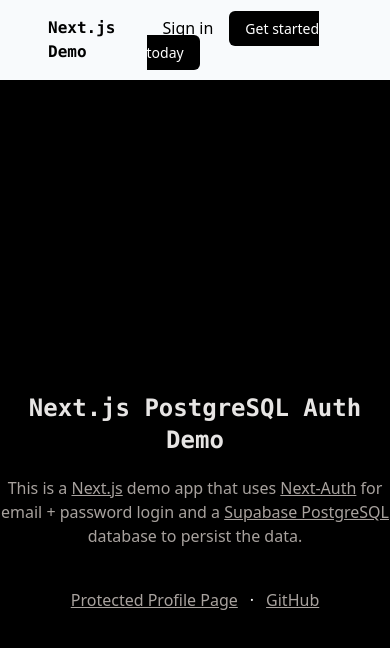
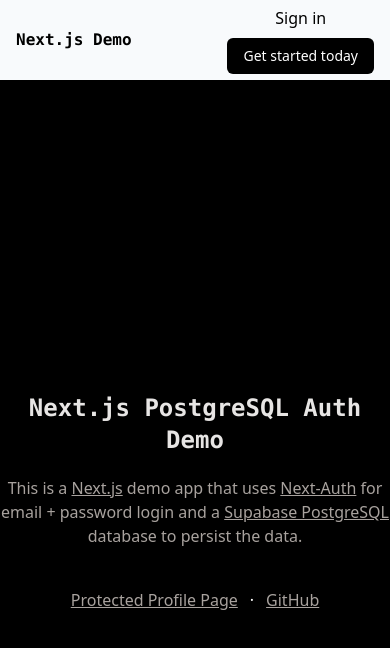
Before and after one commit to cgkaczenski/Nextjs-app-router-demo, a Next.js app: page / in a window 390 px wide. Shown: the top 648 px of the page. Built offline with nearby package versions, Linux system fonts and the light colour scheme; no server answers.

Commit message:
add hamburger menu and improve mobile phone style

```diff
--- a/package.json
+++ b/package.json
@@ -17,6 +17,7 @@
     "@types/react": "18.2.9",
     "@types/react-dom": "18.2.4",
     "bcryptjs": "^2.4.3",
+    "clsx": "^1.2.1",
     "eslint": "8.42.0",
     "eslint-config-next": "13.4.4",
     "jsonwebtoken": "^9.0.0",
--- a/src/components/navbar.tsx
+++ b/src/components/navbar.tsx
@@ -3,56 +3,79 @@
 import Link from "next/link";
 import { signOut } from "next-auth/react";
 import { useSession } from "next-auth/react";
+import { useState } from "react";
+import clsx from "clsx";
 
 export default function Navbar() {
   const { data: session } = useSession();
+  const [isOpen, setIsOpen] = useState(false);
 
   function logoutHandler() {
     signOut();
   }
 
+  const buttonClasses =
+    "rounded-md bg-black px-4 py-2 text-sm font-medium text-white hover:bg-opacity-50 focus:outline-none focus-visible:ring-2 focus-visible:ring-white focus-visible:ring-opacity-75";
+
   return (
-    <header className="sticky top-0 w-full shadow-md flex bg-slate-50 h-20 justify-between items-center px-12">
+    <header className="sticky top-0 w-full shadow-md flex bg-slate-50 h-20 justify-between items-center px-4 sm:px-12">
+      <div className="flex items-center space-x-4">
         <Link href="/" className="font-bold font-mono">
           Next.js Demo
         </Link>
-      <nav className="flex space-x-4">
+        {session && (
+          <Link
+            href="/dashboard"
+            className={clsx(buttonClasses, "hidden sm:block")}
+          >
+            Dashboard
+          </Link>
+        )}
+      </div>
       {!session && (
-          <section>
+        <section className="flex flex-col sm:flex-row items-center space-y-2 sm:space-y-0 sm:space-x-4">
           <Link href="/auth" className="px-4">
             Sign in
           </Link>
-            <Link
-              href="/register"
-              className="rounded-md bg-black px-4 py-2 text-sm font-medium text-white hover:bg-opacity-50 focus:outline-none focus-visible:ring-2 focus-visible:ring-white focus-visible:ring-opacity-75"
-            >
+          <Link href="/register" className={buttonClasses}>
             Get started today
           </Link>
         </section>
       )}
       {session && (
+        <div>
+          <button onClick={() => setIsOpen(!isOpen)}>
+            <svg fill="currentColor" viewBox="0 0 20 20" className="w-6 h-6">
+              <path
+                fillRule="evenodd"
+                d="M4 5h12a1 1 0 010 2H4a1 1 0 110-2zm0 6h12a1 1 0 010 2H4a1 1 0 110-2zm0 6h12a1 1 0 010 2H4a1 1 0 110-2z"
+                clipRule="evenodd"
+              />
+            </svg>
+          </button>
+          <nav
+            className={clsx(
+              "absolute right-0 flex flex-col items-start top-full mt-[-5px] w-auto bg-slate-50 shadow-md  space-y-4 p-4 rounded",
+              { hidden: !isOpen }
+            )}
+          >
             <>
               <Link
                 href="/dashboard"
-              className="rounded-md bg-black px-4 py-2 text-sm font-medium text-white hover:bg-opacity-50 focus:outline-none focus-visible:ring-2 focus-visible:ring-white focus-visible:ring-opacity-75"
+                className={clsx(buttonClasses, "sm:hidden")}
               >
                 Dashboard
               </Link>
-            <Link
-              href="/profile"
-              className="rounded-md bg-black px-4 py-2 text-sm font-medium text-white hover:bg-opacity-50 focus:outline-none focus-visible:ring-2 focus-visible:ring-white focus-visible:ring-opacity-75"
-            >
+              <Link href="/profile" className={buttonClasses}>
                 Profile
               </Link>
-            <button
-              className="rounded-md bg-black px-4 py-2 text-sm font-medium text-white hover:bg-opacity-50 focus:outline-none focus-visible:ring-2 focus-visible:ring-white focus-visible:ring-opacity-75"
-              onClick={logoutHandler}
-            >
+              <button className={buttonClasses} onClick={logoutHandler}>
                 Logout
               </button>
             </>
+          </nav>
+        </div>
       )}
-      </nav>
     </header>
   );
 }
```
Also changed, not shown: 1 other file (tests, documents, lock files or other folders). Lines whose indentation alone changed are shown as unchanged.
